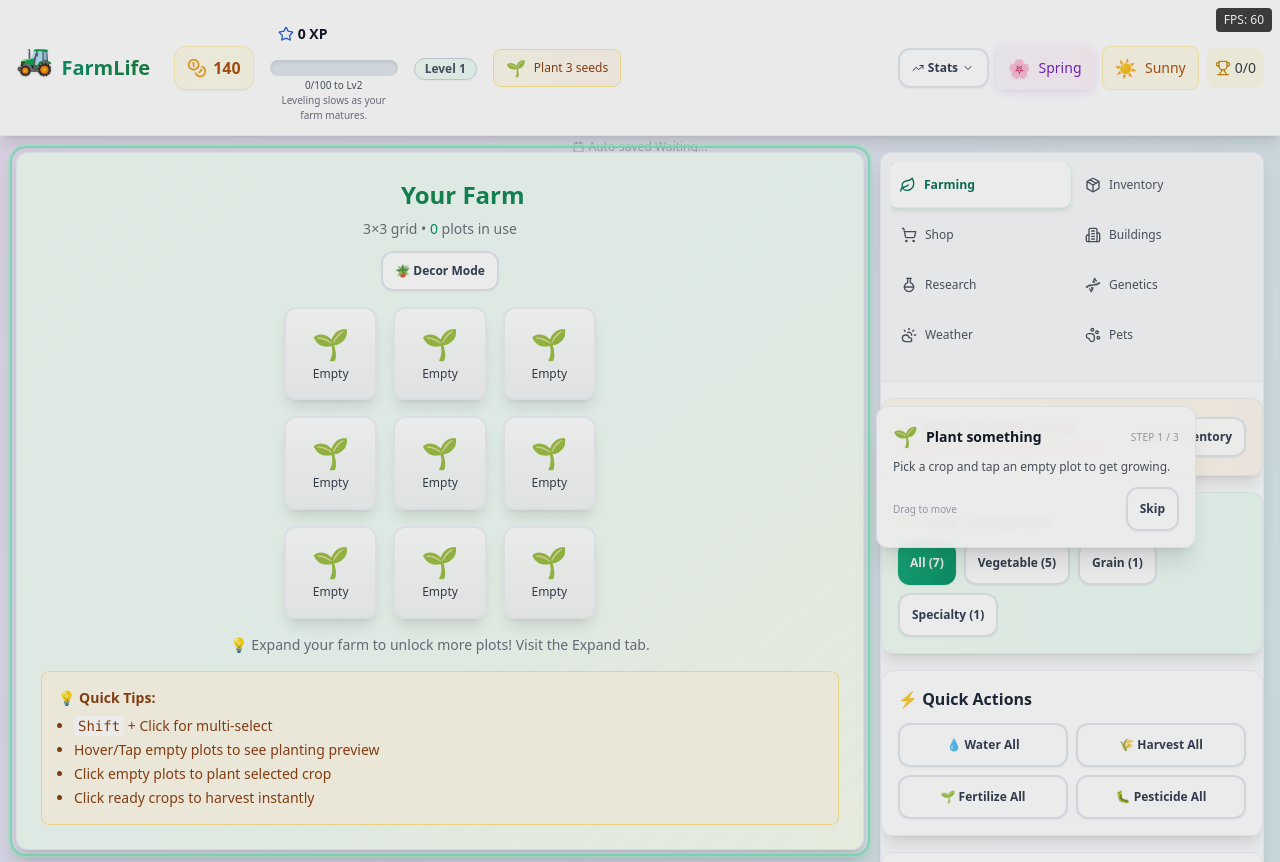
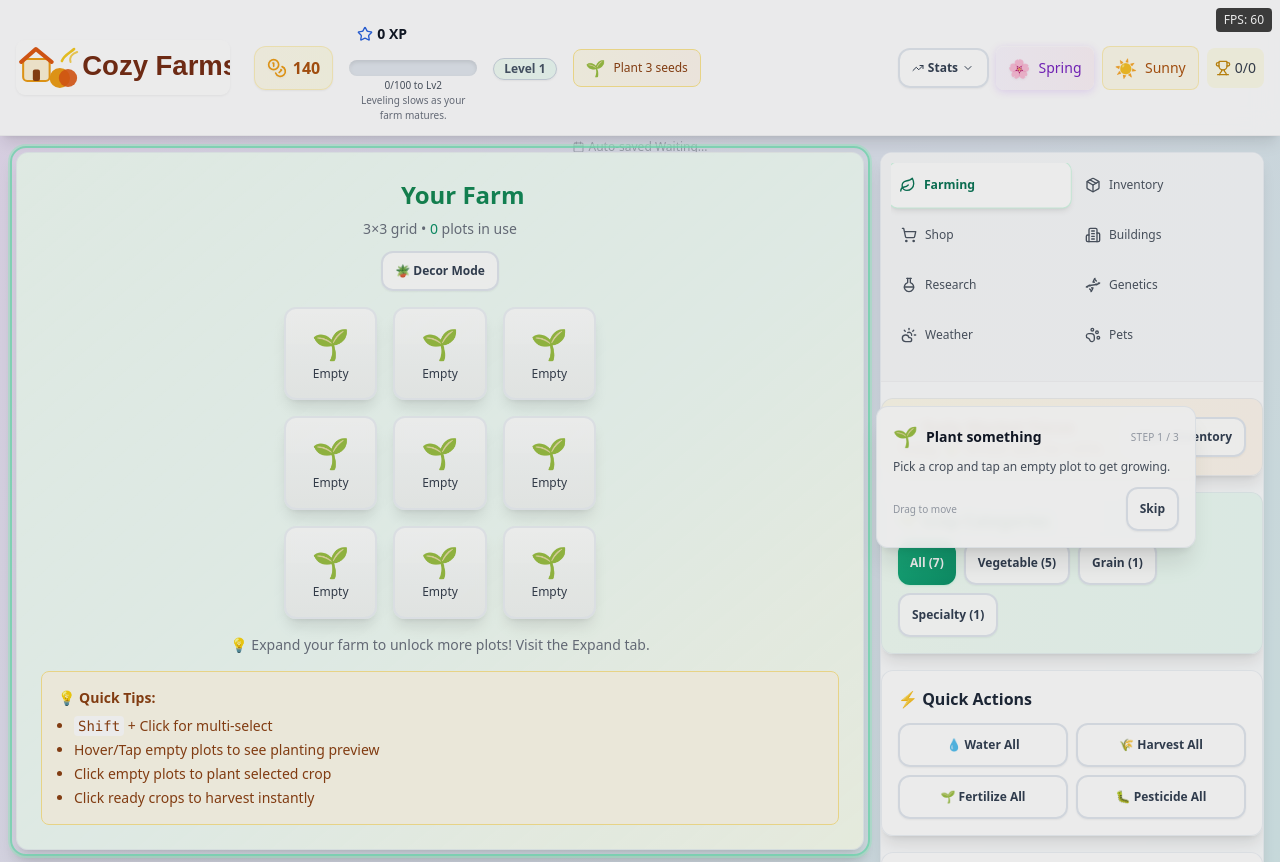
Before and after one commit to Sappgulf/FarmSim, a React (Vite) app: page / in a window 1280 px wide. Shown: the top 862 px of the page. Built offline with nearby package versions, Linux system fonts and the light colour scheme.

Commit message:
Add clickable Cozy Farms logo to game header

```diff
--- a/src/components/farm-sim/ui/GameHeader.jsx
+++ b/src/components/farm-sim/ui/GameHeader.jsx
@@ -138,10 +138,20 @@ const GameHeader = memo(() => {
       <div className="max-w-7xl mx-auto flex flex-col gap-2 lg:flex-row lg:items-center lg:justify-between">
         {/* Left side - Game title and basic stats */}
         <div className="flex items-center justify-between lg:justify-start gap-2 sm:gap-4 lg:gap-6 w-full lg:w-auto">
-          <div className="flex items-center gap-2">
-            <div className="text-2xl sm:text-3xl animate-bounce-slow filter drop-shadow-sm">🚜</div>
-            <h1 className="text-lg sm:text-xl font-bold bg-gradient-to-r from-emerald-600 to-green-700 bg-clip-text text-transparent hidden sm:block">FarmLife</h1>
-          </div>
+          <button
+            type="button"
+            onClick={() => openRelatedTab('farming')}
+            className="flex items-center rounded-xl focus-visible:outline-none focus-visible:ring-2 focus-visible:ring-emerald-500/70 focus-visible:ring-offset-2"
+            title="Go to Farm"
+            aria-label="Go to Farm"
+          >
+            <img
+              src="/icons/cozy-farms-logo.svg"
+              alt="Cozy Farms"
+              className="h-10 w-auto sm:h-12 md:h-14 object-contain drop-shadow-sm"
+              loading="eager"
+            />
+          </button>
 
           {/* Core stats with animations */}
           <div className="flex items-center gap-2 sm:gap-3 lg:gap-4 flex-wrap justify-end lg:justify-start">
```
Also changed, not shown: public/icons/cozy-farms-logo.svg (added), 1 other file (tests, documents, lock files or other folders).
